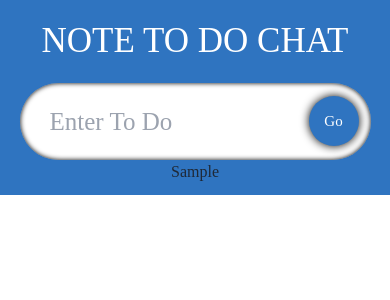
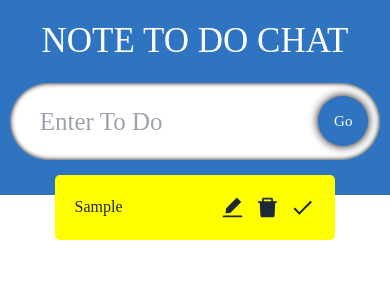
Before and after one commit to grnisna/TodoList, a React (Create React App) app: page / in a window 390 px wide. Both pictures are taken after typing "Sample" into the empty fields and a click on the button "Go". Shown: the top 300 px of the page. Built offline with nearby package versions, Linux system fonts and the light colour scheme; a web font is replaced by a local one.

Commit message:
task component addded

```diff
--- a/src/Components/Styles/Style.css
+++ b/src/Components/Styles/Style.css
@@ -41,14 +41,74 @@
   box-shadow: 0 0 4px black;
 }
 
-
-
 /* 0----------------------------------- */
 
-.allTask{
+.allTask {
   display: flex;
   justify-content: space-evenly;
   width: 90%;
   flex-wrap: wrap;
+}
 
+/* single tsx*/
+
+.single_task {
+  display: flex;
+  justify-content: space-between;
+  width: 29.5%;
+  border-radius: 5px;
+  padding: 20px;
+  margin-top: 15px;
+  background: yellow;
 }
+.single_task_text:focus{
+  outline: none;
+}
+.all_icons{
+  display: flex;
+  gap: 10px;
+}
+.icons{
+  cursor: pointer;
+  font-size:25px;
+  transition:  300ms ease-in-out ;
+}
+.icons:hover{
+  color:rgb(49, 209, 0);
+  border-radius: 100%;
+  transform: scale(1.5);
+}
+
+
+
+
+
+
+
+
+@media (max-width:1200px) {
+
+  .input{
+    width: 95%;
+
+  }
+  .allTask{
+    width: 90%;
+  }
+  .single_task{
+    width: 80%;
+  }
+}
+@media (max-width:700px) {
+
+  .input{
+    width: 95%;
+
+  }
+  .allTask{
+    width: 90%;
+  }
+  .single_task{
+    width: 80%;
+  }
+}
--- a/src/Components/TaskList/SingleTask.tsx
+++ b/src/Components/TaskList/SingleTask.tsx
@@ -1,20 +1,32 @@
-import React, { FC } from 'react';
-import Todo from '../Model/Model';
-
+import React, { FC } from "react";
+import Todo from "../Model/Model";
+import { AiFillEdit ,AiFillDelete } from "react-icons/ai";
+import { MdDone } from "react-icons/md";
+import "../Styles/Style.css";
 
 interface Props {
-    task:Todo;
-    allTask:Todo[];
-    setAllTask:React.Dispatch<React.SetStateAction<Todo[]>>
+  task: Todo;
+  allTask: Todo[];
+  setAllTask: React.Dispatch<React.SetStateAction<Todo[]>>;
 }
 
-
-const SingleTask:FC<Props> = ({task, allTask, setAllTask}) => {
-    return (
-        <div>
-            <p>{task.todo}</p>
-        </div>
-    );
+const SingleTask: FC<Props> = ({ task, allTask, setAllTask }) => {
+  return (
+    <form className="single_task">
+      <span className="single_task_text">{task.todo}</span>
+      <div className="all_icons">
+        <span className="icons">
+          <AiFillEdit />
+        </span>
+        <span className="icons">
+          <AiFillDelete />
+        </span>
+        <span className="icons">
+          <MdDone />
+        </span>
+      </div>
+    </form>
+  );
 };
 
 export default SingleTask;
```
